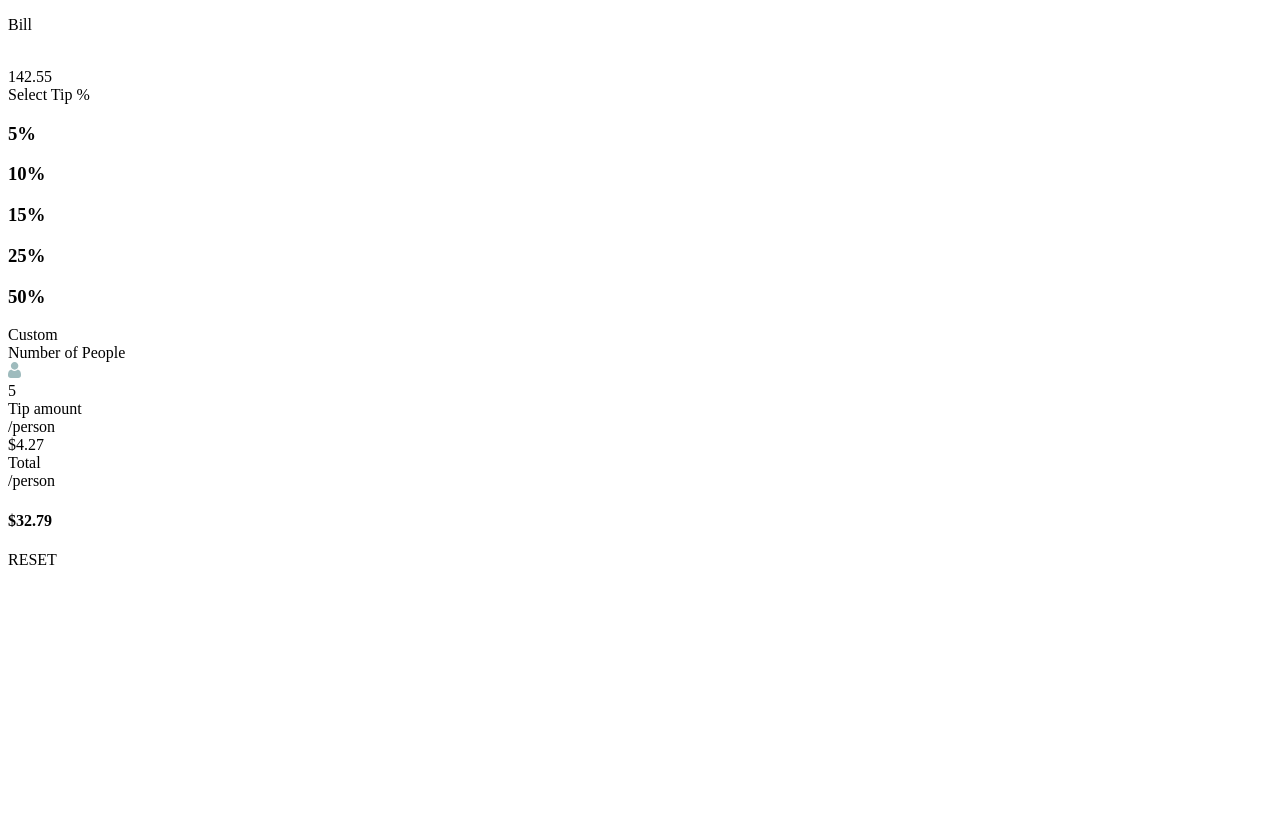
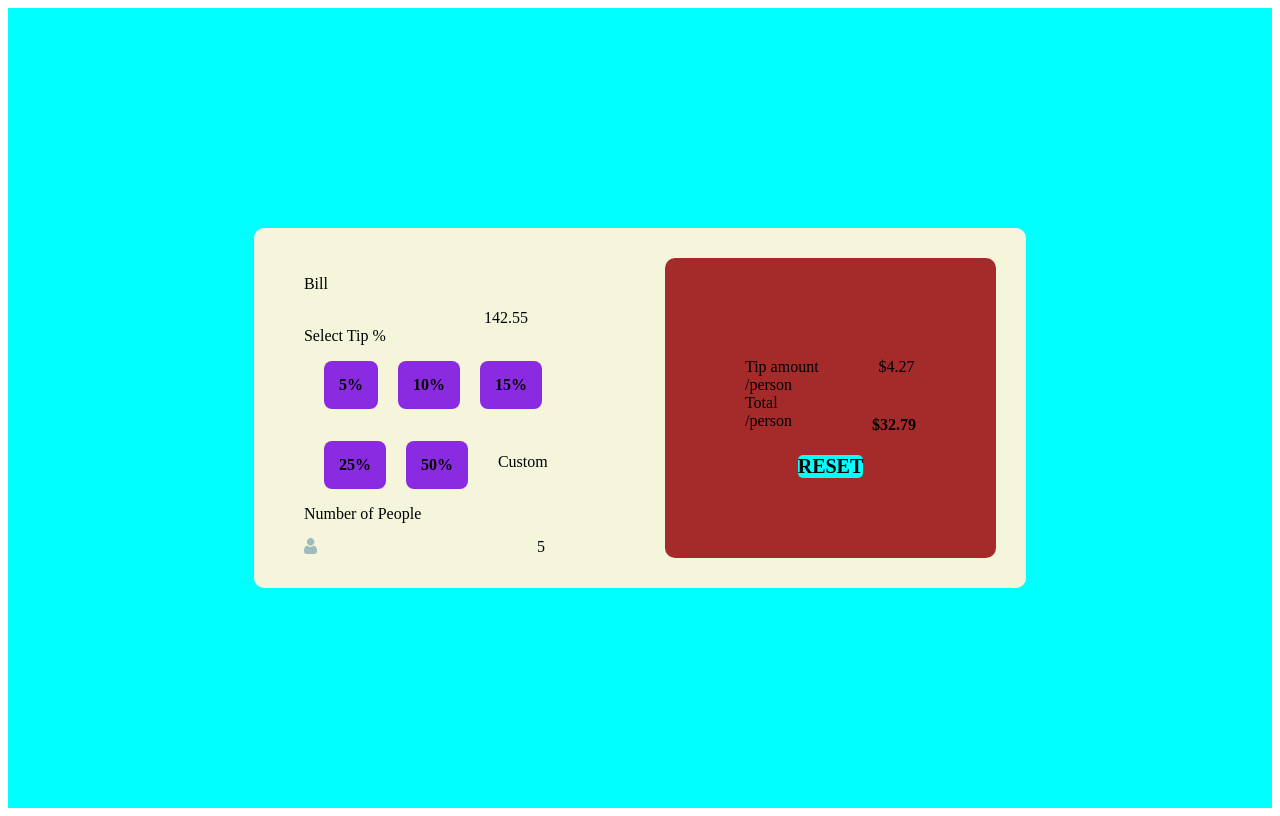
Before and after one commit to KibonaJ/calcurator, a plain HTML site: page index.html in a window 1280 px wide. Drawn offline with Linux system fonts and the light colour scheme; files that its build step writes are made by us from their sources; the site is published under a folder, as on GitHub Pages, so addresses that start at the root find nothing.

Commit message:
Update index.html

```diff
--- a/index.html
+++ b/index.html
@@ -4,7 +4,7 @@
     <meta charset="UTF-8">
     <meta http-equiv="X-UA-Compatible" content="IE=edge">
     <meta name="viewport" content="width=device-width, initial-scale=1.0">
-    <link rel="stylesheet" href="/css/j.css">
+    <link rel="stylesheet" href="./j.css">
     <title>Document</title>
 </head>
 <body>
```
